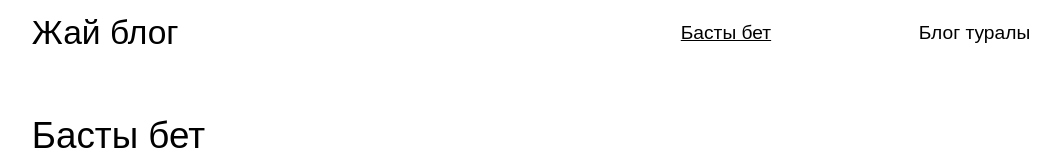
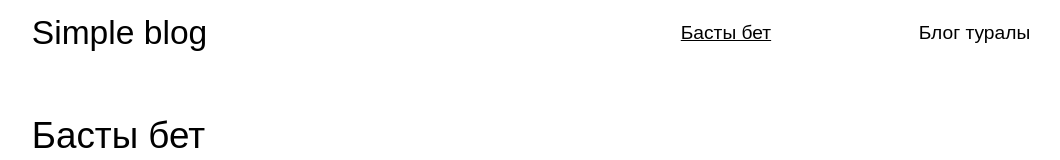
Before and after one commit to rakhymbekm/first-blog-ever, a React (Create React App) app in the folder client/: page / in a window 1280 px wide. Shown: the top 160 px of the page, without its empty margins (109-1169 px from the left). Built offline with nearby package versions, Linux system fonts and the light colour scheme; no server answers; the HTML template or start-up script is replaced by a standard one.

Commit message:
translated to english

```diff
--- a/client/src/components/Header.js
+++ b/client/src/components/Header.js
@@ -11,7 +11,7 @@ const Header = ({setAuth, isAuthenticated}) => {
 			<h1 className="page-header-heading"><Link to={
                 isAuthenticated &&
                 (currentPath != '/' &&
-                    currentPath != '/about') ? "/admin":"/"}>Жай блог</Link></h1>
+                    currentPath != '/about') ? "/admin":"/"}>Simple blog</Link></h1>
             <Nav isAuthenticated={isAuthenticated} setAuth={setAuth} />
         </header>
     );
```
